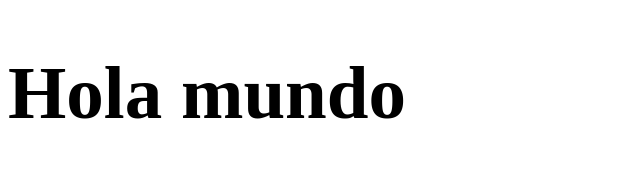
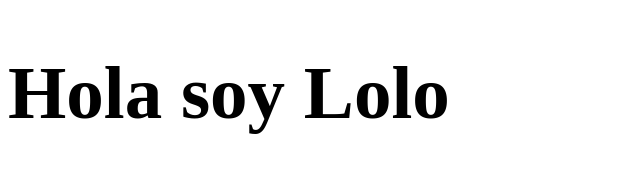
Before and after one commit to JLean30/Expomedia, a plain HTML site: page index.html in a window 1280 px wide. Shown: the whole page, without its empty margins (0-640 px from the left). Drawn offline with Linux system fonts and the light colour scheme.

Commit message:
Prueba desde visual studio code

```diff
--- a/index.html
+++ b/index.html
@@ -8,6 +8,6 @@
     <link rel="stylesheet" href="css/text.css">
 </head>
 <body>
-    <h1>Hola mundo</h1>
+    <h1>Hola soy Lolo</h1>
 </body>
 </html>
```
